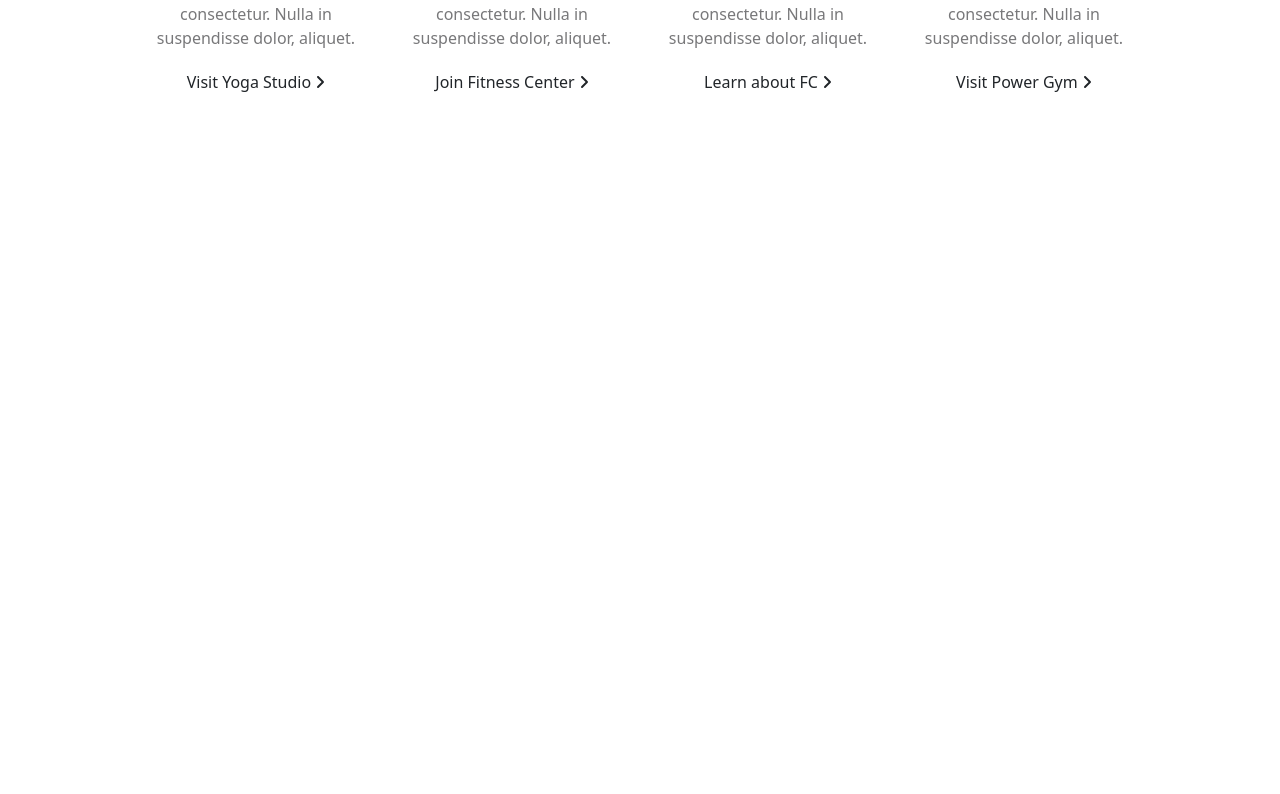
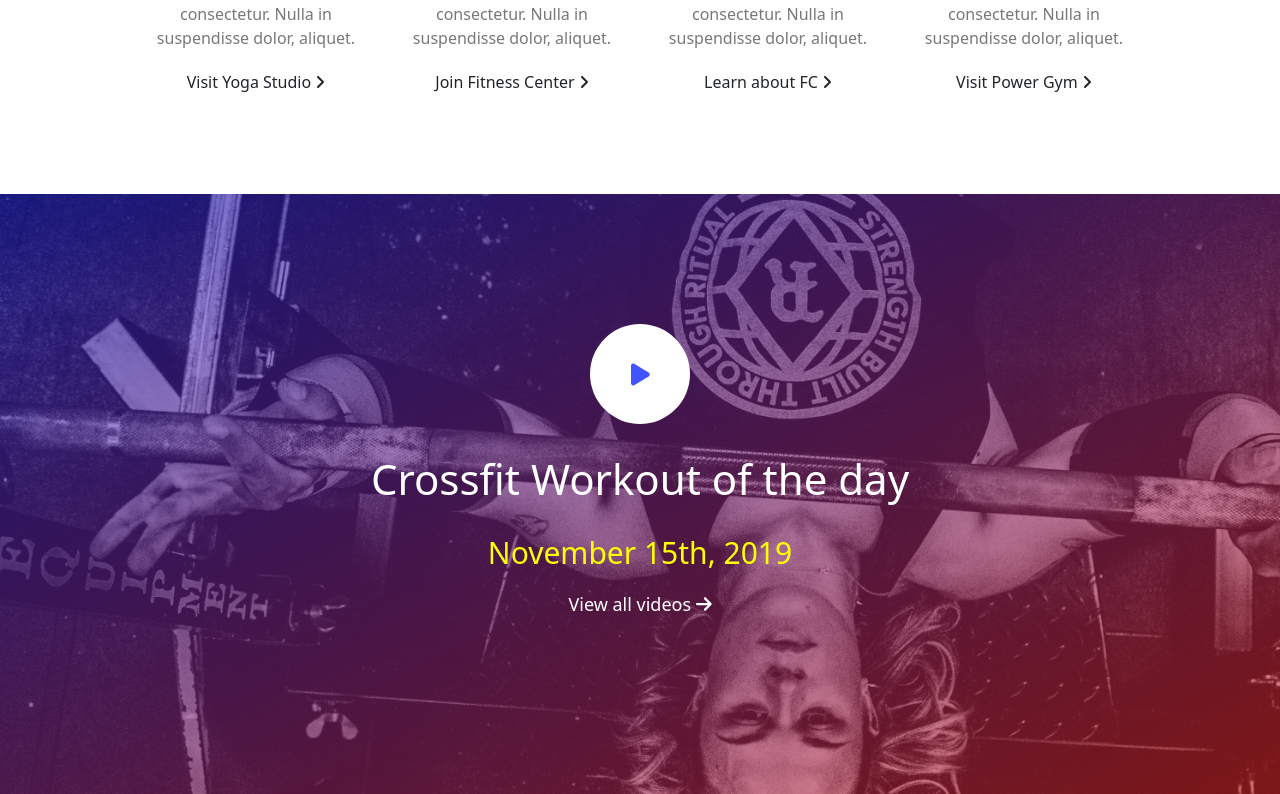
Before and after one commit to JacopoNa/proj-html-vuejs, a Vue app: page / in a window 1280 px wide. Shown: the part 5576-6370 px from the top of the page. Before the commit the page ends 5770 px from the top, so only its background shows below. Built offline with nearby package versions, Linux system fonts and the light colour scheme.

Commit message:
CrossfitComponent

```diff
--- /dev/null
+++ b/src/components/CrossfitComponent.vue
@@ -0,0 +1,84 @@
+<template>
+    <div class="crossfit">
+        <div class="crossfit-container">
+            <div class="start">
+                <a href="#">
+                    <div class="play-icon">
+                        <font-awesome-icon icon="fa-solid fa-play" />
+                    </div>
+                </a>
+            </div>
+            <h2>Crossfit Workout of the day</h2>
+            <h5>November 15th, 2019</h5>
+            <span>
+                View all videos
+                <font-awesome-icon icon="fa-solid fa-arrow-right" />
+            </span>
+        </div>
+    </div>
+</template>
+
+<script>
+export default {
+    name: 'CrossfitComponent'
+}
+</script>
+
+<style lang="scss" scoped>
+@import '../assets/styles/variables.scss';
+    .crossfit {
+        height: 600px;
+        background-image: url('../assets/img/banner14-2x.jpg');
+        background-size: cover;
+        color: $primary_color;
+        position: relative;
+
+        *{
+            z-index: 100;
+        }
+
+        .crossfit-container {
+            width: 50%;
+            margin: 0 auto;
+            display: flex;
+            flex-direction: column;
+            align-items: center;
+
+            .start {
+                width: 20%;
+                display: flex;
+                align-items: center;
+                justify-content: center;
+                padding-top: 130px;
+
+                .play-icon {
+                    width: 100px;
+                    height: 100px;
+                    font-size: 25px;
+                }
+            }
+            h2 {
+                font-size: 42px;
+                margin: 30px 0;
+            }
+            h5 {
+                color: yellow;
+                font-size: 30px;
+                margin-bottom: 20px;
+            }
+            span {
+                font-size: 18px;
+            }
+        }
+    }
+    .crossfit:after {
+        content: "";
+        width: 100%;
+        height: 100%;
+        position: absolute;
+        top: 0;
+        left: 0;
+        z-index: 0;
+        background-image: linear-gradient(to bottom right, rgba(0, 0, 200, 0.5), rgba(255, 0, 0, 0.4));
+    }
+</style>
--- a/src/components/MainComponent.vue
+++ b/src/components/MainComponent.vue
@@ -8,6 +8,7 @@
         <ArticlesComponent/>
         <JumboComponent/>
         <FitnessComponent/>
+        <CrossfitComponent/>
     </div>
 </template>
 
@@ -20,6 +21,8 @@ import TrainingComponent from './TrainingComponent.vue'
 import ArticlesComponent from './ArticlesComponent.vue'
 import JumboComponent from './JumboComponent.vue'
 import FitnessComponent from './FitnessComponent.vue'
+import CrossfitComponent from './CrossfitComponent.vue'
+
 
 
 export default {
@@ -32,7 +35,8 @@ export default {
         TrainingComponent,
         ArticlesComponent,
         JumboComponent,
-        FitnessComponent
+        FitnessComponent,
+        CrossfitComponent
     }
 }
 </script>
--- a/src/main.js
+++ b/src/main.js
@@ -8,10 +8,11 @@ import { faPlay } from '@fortawesome/free-solid-svg-icons'
 import { faYoutube } from '@fortawesome/free-brands-svg-icons'
 import { faAngleRight } from '@fortawesome/free-solid-svg-icons'
 import { faDumbbell } from '@fortawesome/free-solid-svg-icons'
+import { faArrowRight } from '@fortawesome/free-solid-svg-icons'
 
 import { FontAwesomeIcon } from '@fortawesome/vue-fontawesome'
 
-library.add(faCartShopping, faMagnifyingGlass, faPlay, faYoutube, faAngleRight, faDumbbell)
+library.add(faCartShopping, faMagnifyingGlass, faPlay, faYoutube, faAngleRight, faDumbbell, faArrowRight)
 
 Vue.component('font-awesome-icon', FontAwesomeIcon)
 
```
